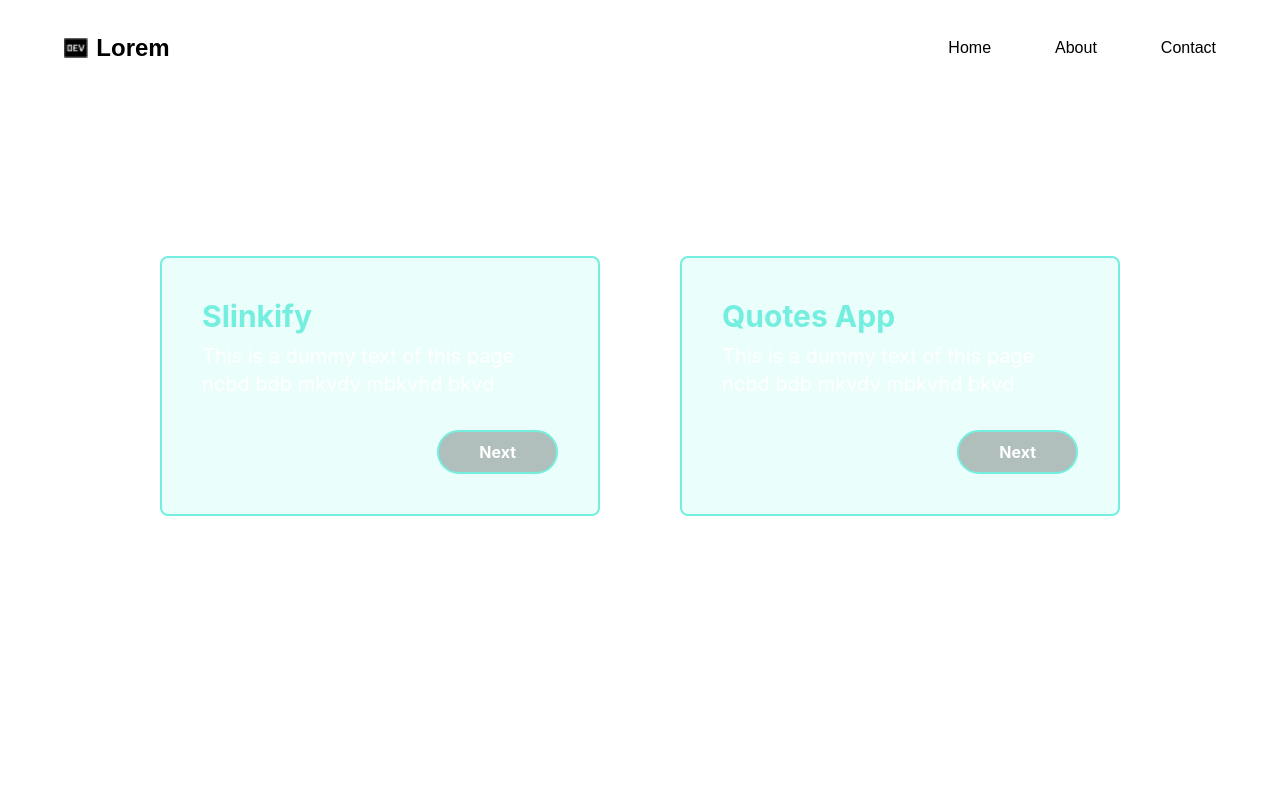
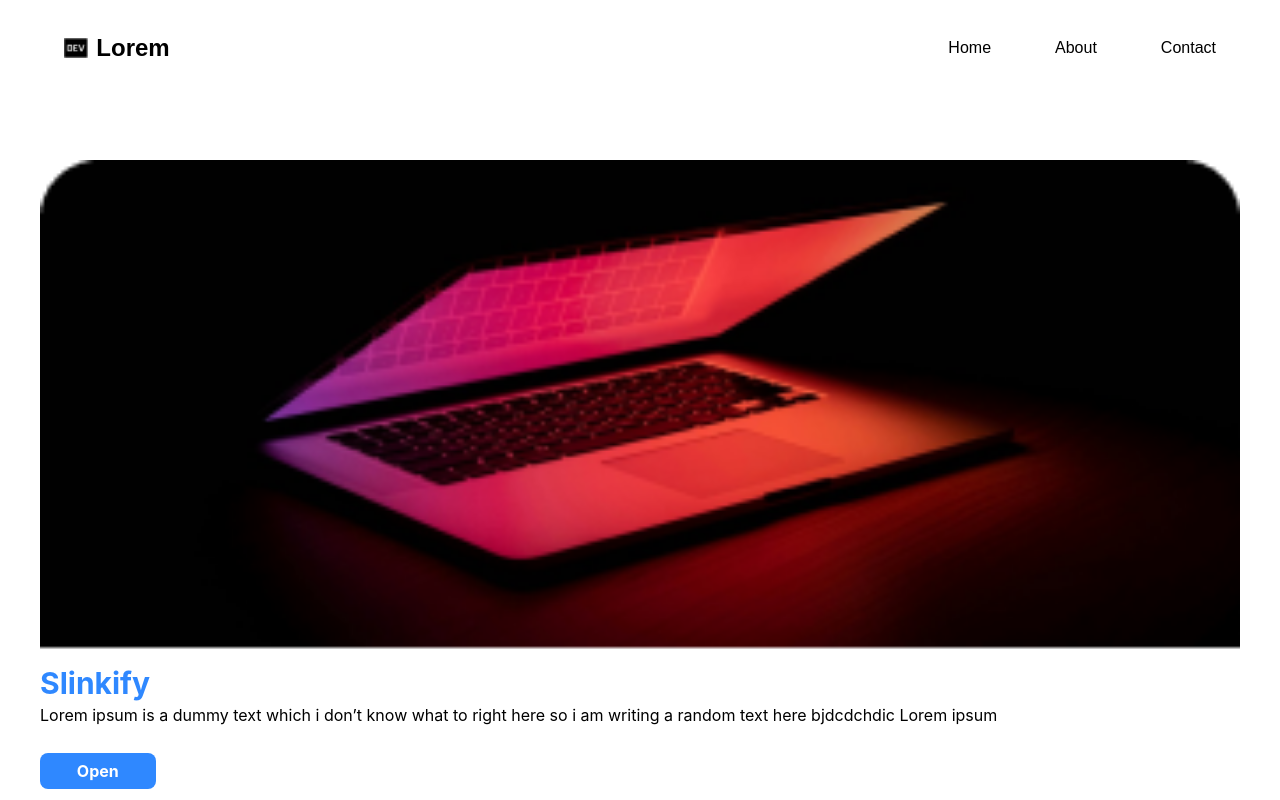
Before and after one commit to kshitijjj/my-code, a React (Create React App) app: page /home in a window 1280 px wide. Shown: the top 800 px of the page. Built offline with nearby package versions, Linux system fonts and the light colour scheme.

Commit message:
updated home component

```diff
--- a/src/App.js
+++ b/src/App.js
@@ -15,7 +15,7 @@ function App() {
         <Route path="/" element={<Home/>}/>
         <Route path="/signup" element={<Signup/>}/>
         <Route path="/login" element={<Login/>}/>
-        <Route path="/home" element={<Home2/>}/>
+        <Route path="/home" element={<Home/>}/>
         <Route path="/onboarding" element={<Onboarding/>}></Route>
         <Route path="/home/slinkify" element={<LinkShortner/>}></Route>
       </Routes>
--- a/src/Components/Card.jsx
+++ b/src/Components/Card.jsx
@@ -3,19 +3,15 @@ import React from 'react';
 function Card (props){
     return (
        <>
-       <div className="border-2 border-[#74EEDF] rounded-lg bg-[#72F5E5] bg-opacity-15 w-md ">
-            <div className="flex flex-col p-10">
+       <div className="flex flex-col rounded-lg mt-[2rem]">
+            <img src="../1.png" alt="" srcset="" />
+            <div className="pt-[0.8rem]">
+                <p className="text-[#2F88FF] font-bold text-3xl leading-10">Slinkify</p>
+                <p className="text-md">Lorem ipsum is a dummy text which i don’t know what to right here so i am writing a random text here bjdcdchdic Lorem ipsum</p>
+            </div>
 
-                <div className="flex justify-between">
-                    <p className="text-[#74EEDF] text-3xl font-bold ">{props.text}</p>
-                </div>
-
-                <p className="text-xl pt-2 text-white">This is a dummy text of this page ncbd bdb mkvdv mbkvhd bkvd</p>
-
-                <div className="flex justify-end mt-8">
-                    <a className="bg-black border-2 border-[#74EEDF] text-white font-bold hover:bg-[#74EEDF] hover:text-black bg-opacity-25 rounded-full px-10 py-2" href="">Next</a>
-                </div>
-
+            <div className="mt-[2rem]">
+                <a className="bg-[#2F88FF] px-[2.3rem] py-[0.5rem] rounded-lg text-white font-bold" href="">Open</a>
             </div>
        </div>
        </>
--- a/src/Components/Home.jsx
+++ b/src/Components/Home.jsx
@@ -1,34 +1,15 @@
 import React from 'react';
+import Card from './Card';
 import Navbar from './Navbar';
-import { useNavigate,Link } from 'react-router-dom';
-import About from './About';
-
 
 const Home = () => {
     return (
         <>
         <Navbar/>
-
-        <div className="flex items-center">
-            <div className="flex flex-col px-[22px] pt-[3rem] pb-[1rem] md:px-[4rem] md:py-[6rem]">
-                <div >
-                    <p className="text-2xl md:text-5xl font-extrabold font-poppins leading-9 md:leading-relaxed">LOREM <span className="text-[#1379F2] text-2xl md:text-5xl font-extrabold font-poppins" >IPSUM</span></p>
-                    <p className="font-poppins md:text-2xl max-w-xs md:max-w-2xl text-[#2A2727] text-opacity-50 ">Lorem Ipsum is a dummy text which I don't know what to right
-                        here so I am writing a random text here cbdbcdbjd
-                    </p>
-                </div>
-
-                <div className="flex gap-6 md:gap-10 py-[2rem]">
-                    <a className="font-poppins bg-[#1379F2] px-6 py-2 md:px-10 md:py-3 text-center text-white font-bold rounded-md"  href="">Sign Up</a>
-                    <a className="font-poppins border border-[#1379F2] px-6 py-2 md:px-10 md:py-3  rounded-md text-[#1379F2] font-bold"  href="">Login</a>
-                </div>
-            </div>
-
-            <div></div>
+        <div className="flex flex-col justify-center px-[2.5rem] mt-[2rem] gap-16 text-left">
+        <Card/>
+        <Card/>
         </div>
-
-        <About/>
-
         </>
 
     );
--- a/src/Components/Home2.jsx
+++ b/src/Components/Home2.jsx
@@ -5,14 +5,7 @@ import Card from './Card';
 const Home2 = () => {
     return (
         <>
-        <div className="min-h-screen w-full bg-cover bg-center">
             <Navbar/>
-
-            <div className="flex flex-col md:flex-row justify-center gap-x-20 m-40">
-                <Card text="Slinkify"/>
-                <Card text="Quotes App"/>
-            </div>
-        </div>
         </>
     );
 }
```
Also changed, not shown: public/1.png (added).
